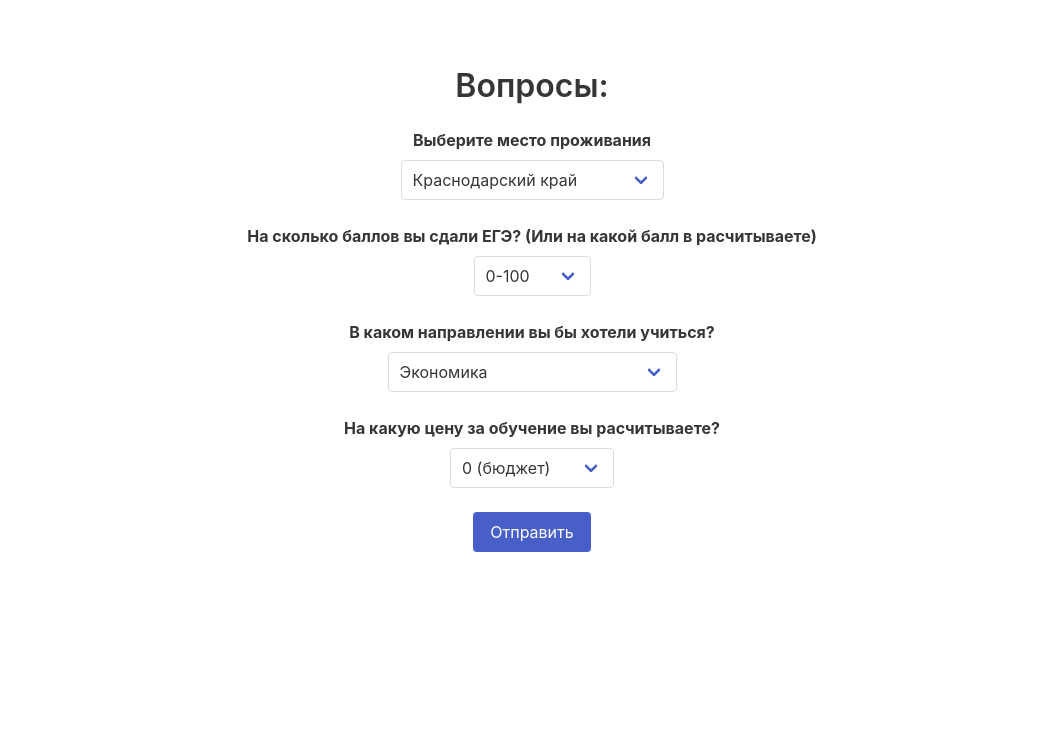
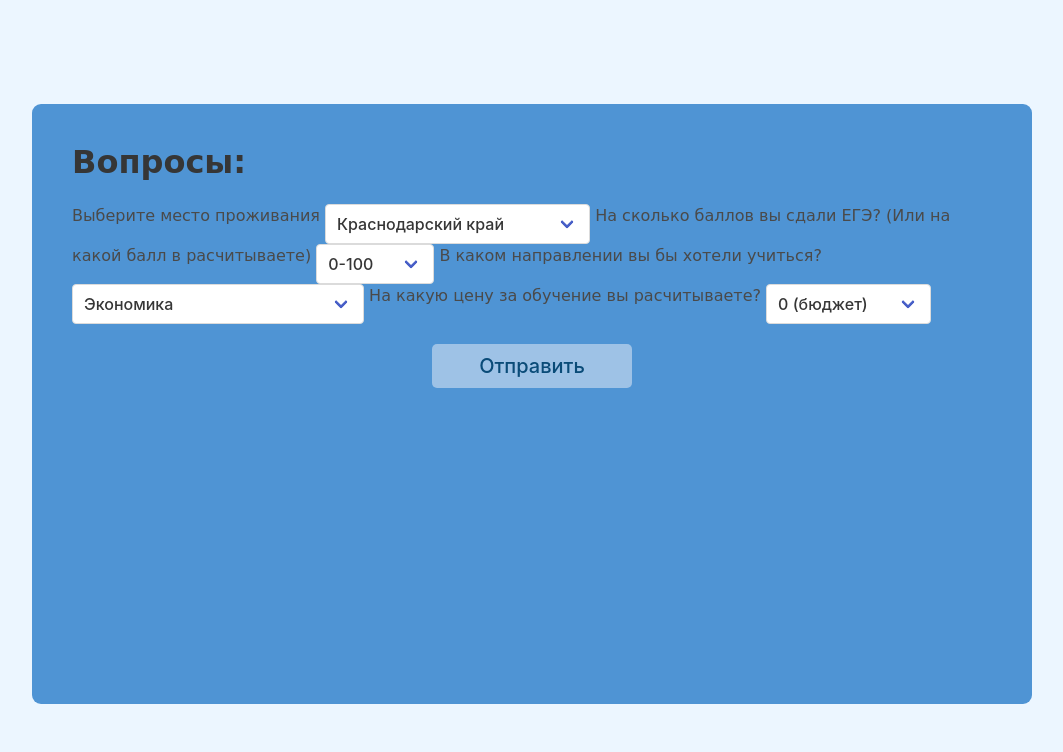
Before and after one commit to AllsOkay/vuzfinder, a Flask app: page /quiz in a window 1280 px wide. Shown: the part 52-804 px from the top of the page, without its empty margins (108-1171 px from the left). Before the commit the page ends 604 px from the top, so only its background shows below. Run offline with Flask 3, Linux system fonts and the light colour scheme; some libraries are stand-ins or nearby versions.

Commit message:
Update quiz.html

```diff
--- a/services/server/templates/quiz.html
+++ b/services/server/templates/quiz.html
@@ -1,24 +1,14 @@
 {% extends "base.html" %}
 
 {% block content %}
-
-<div class="container"><p class="mt-5 mb-5"> </p></div>
-
-<div class="container">
-  <nav class="level">
-    <div class="level-item has-text-centered">
-
-      <div class="container">
-        <div class="block">
+<head>
+  <link rel="stylesheet" href="{{ url_for('static', filename='start.style.css') }}">
+</head>
+  <div class="app">
           <h3 class="title">Вопросы:</h3>
-        </div>
             <form action="{{ url_for('website.quiz') }}" method="post">
               {% for question in questions %}
-          <div class="block">
-            <div class="field">
-              <label class="label">{{ question.question }}</label>
-
-              <div class="control">
+                  <label class="cente">{{ question.question }}</label>
                     <div class="select">
                       <select name="{{ question.id }}">
                         {% for answer in question.answers.split(", ") %}
@@ -26,23 +16,9 @@
                         {% endfor %}
                       </select>
                     </div>
-              </div>
-
-            </div>
-          </div>
             {% endfor %}
-
-          <div class="block">
-            <div class="field">
-              <div class="control">
-                  <button class="button is-link" type="submit">Отправить</button>
-              </div>
-            </div>
-          </div>
+                    <button id="next" type="submit">Отправить</button>
           </form>
-
-    </div>
-  </nav>
   </div>
 
 {% endblock %}
```
Lines whose indentation alone changed are shown as unchanged.
